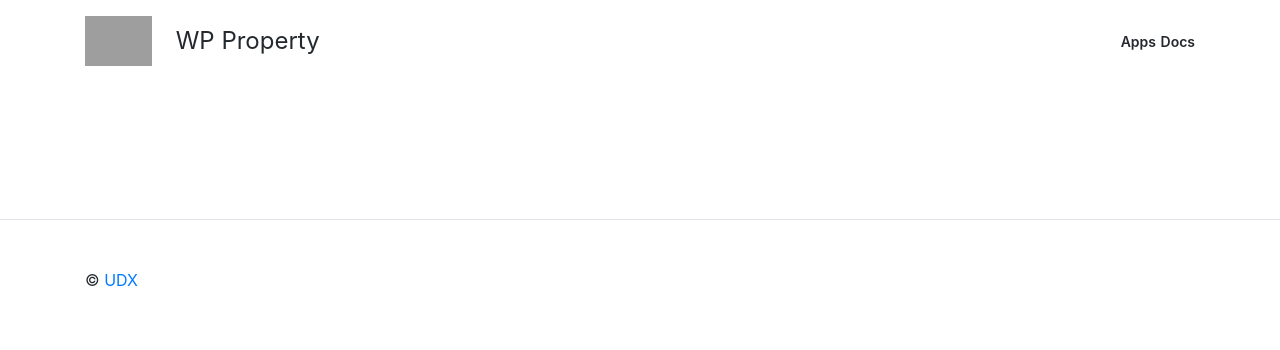
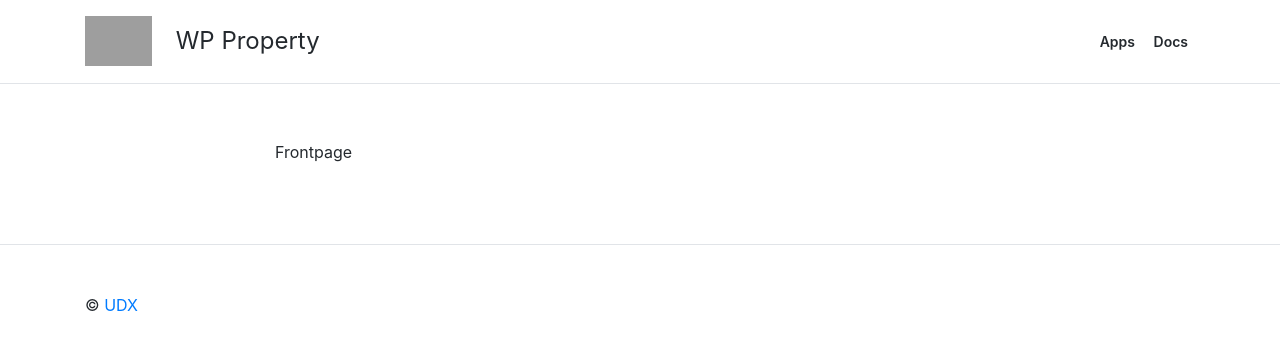
Before and after one commit to wp-property/wp-property.github.io, a Jekyll site: the page built from index.html, in a window 1280 px wide. Shown: the top 350 px of the page. Built offline with Jekyll 4.4.1, drawn with Linux system fonts in a browser that asks for light colours; grey boxes are pictures that could not be loaded.

Commit message:
Changing structure and styles

```diff
--- a/_config.yml
+++ b/_config.yml
@@ -20,10 +20,6 @@ collections:
 
 defaults:
   - scope:
-      path: ""
-    values:
-      layout: frontpage
-  - scope:
       path: "apps"
     values:
       layout: app
--- a/assets/css/style.css
+++ b/assets/css/style.css
@@ -15,6 +15,7 @@ header.header {
   padding: 1em 0;
   margin-bottom: 3.5em;
   color: #FFF;
+  border-bottom: 1px #e1e4e8 solid;
 }
 
 header.header .logotype {
@@ -45,6 +46,7 @@ header.header nav a {
   color: #24292e;
   font-size: 14px;
   font-weight: 600;
+  padding: 0 0.5em;
 }
 
 /* Header */
--- a/index.html
+++ b/index.html
@@ -1,3 +1,11 @@
 ---
 layout: default
 ---
+
+<div class="col"></div>
+<div class="col-8">
+  <div class="content-body frontpage-content">
+    Frontpage
+  </div>
+</div>
+<div class="col"></div>
```
